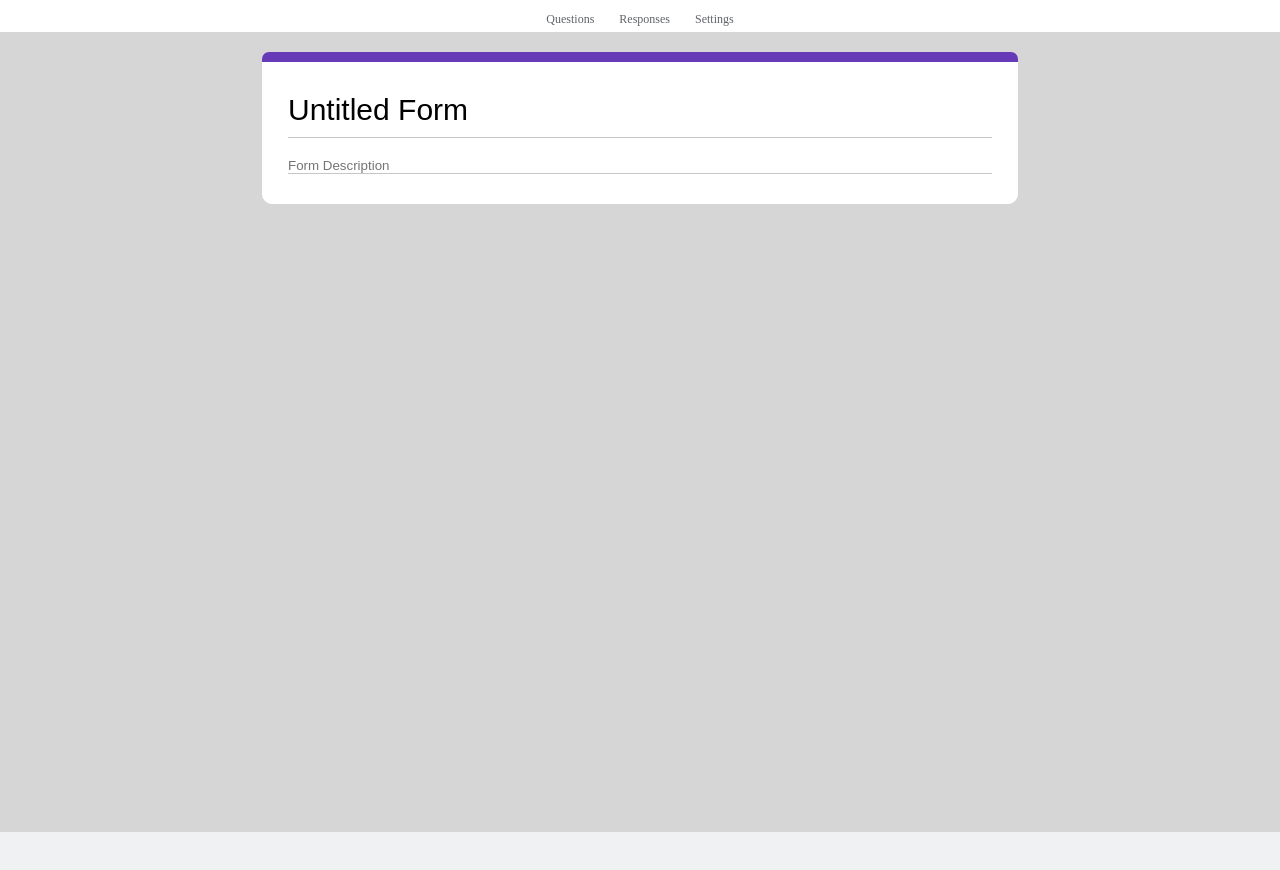
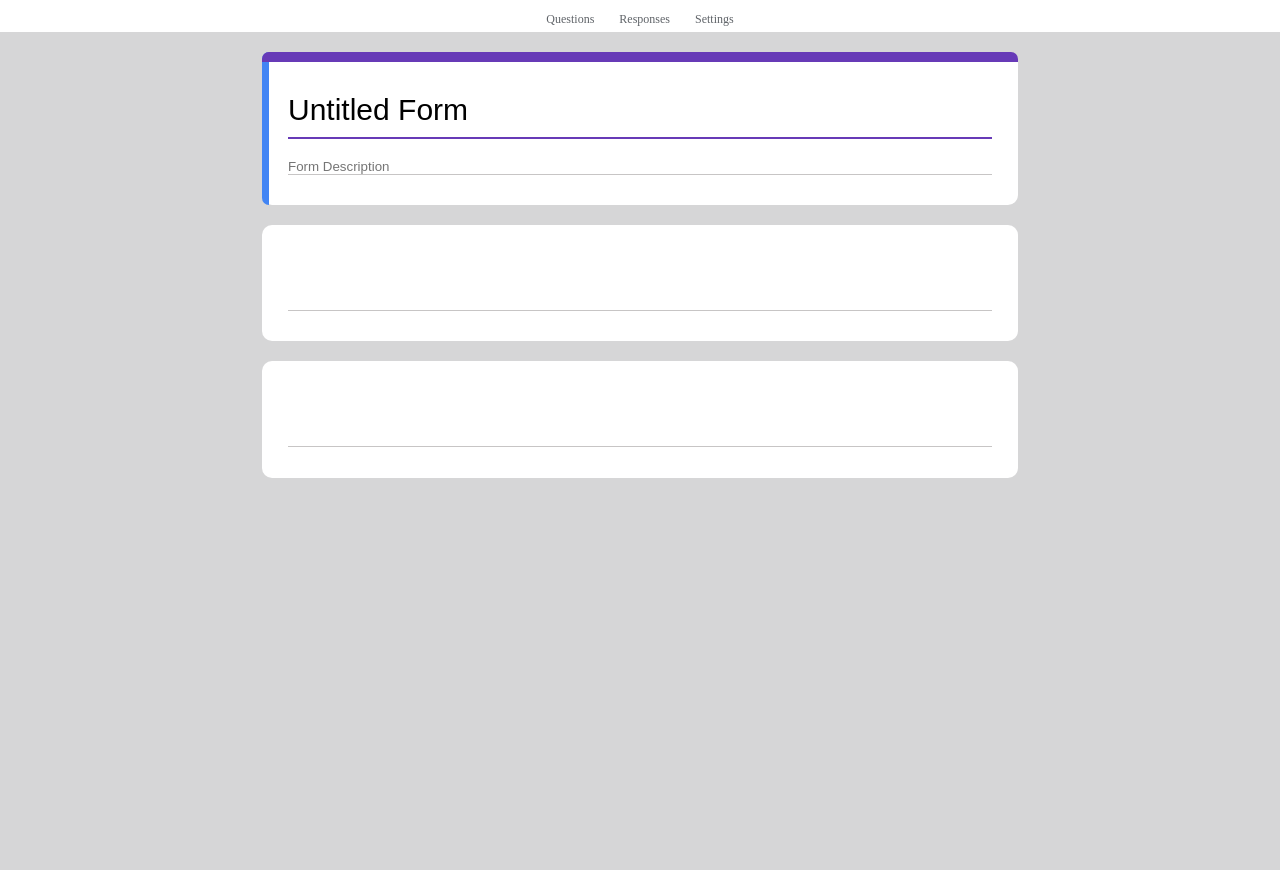
Before and after one commit to niloy8/G-FORM, a plain HTML site: page Html/form.html in a window 1280 px wide. Both pictures are taken after a click on the element 640 px from the left and 180 px from the top of the page. Shown: the part 52-922 px from the top of the page. Before the commit the page ends 884 px from the top, so only its background shows below. Drawn offline with Linux system fonts and the light colour scheme.

Commit message:
added daynamic sidebar

```diff
--- a/Html/form.html
+++ b/Html/form.html
@@ -19,6 +19,7 @@
                             alt=""></a>
                 </div>
                 <input type="text">
+                <div class="title-underline"></div>
             </div>
 
             <div class="hello">
@@ -27,8 +28,6 @@
                         <path
                             d="M6,8c1.1,0 2,-0.9 2,-2s-0.9,-2 -2,-2 -2,0.9 -2,2 0.9,2 2,2zM12,20c1.1,0 2,-0.9 2,-2s-0.9,-2 -2,-2 -2,0.9 -2,2 0.9,2 2,2zM6,20c1.1,0 2,-0.9 2,-2s-0.9,-2 -2,-2 -2,0.9 -2,2 0.9,2 2,2zM6,14c1.1,0 2,-0.9 2,-2s-0.9,-2 -2,-2 -2,0.9 -2,2 0.9,2 2,2zM12,14c1.1,0 2,-0.9 2,-2s-0.9,-2 -2,-2 -2,0.9 -2,2 0.9,2 2,2zM16,6c0,1.1 0.9,2 2,2s2,-0.9 2,-2 -0.9,-2 -2,-2 -2,0.9 -2,2zM12,8c1.1,0 2,-0.9 2,-2s-0.9,-2 -2,-2 -2,0.9 -2,2 0.9,2 2,2zM18,14c1.1,0 2,-0.9 2,-2s-0.9,-2 -2,-2 -2,0.9 -2,2 0.9,2 2,2zM18,20c1.1,0 2,-0.9 2,-2s-0.9,-2 -2,-2 -2,0.9 -2,2 0.9,2 2,2z">
                         </path>
-
-
                     </svg>
                 </div>
                 <div>
@@ -44,17 +43,27 @@
 
     </header>
     <!-- creating google form -->
-    <section class="container">
+    <form class="container">
         <div class="create-form">
             <div class="form-description">
                 <input type="text">
                 <input type="text" placeholder="Form Description">
             </div>
         </div>
-
-    </section>
-
+        <!-- making question section -->
+        <div class="create-form question-section">
+            <div class="form-description">
+                <input type="text">
+            </div>
+        </div>
+        <div class="create-form question-section">
+            <div class="form-description">
+                <input type="text">
+            </div>
+        </div>
+    </form>
     <script src="../js/untitled.js"></script>
+    <script src="../js/focused.js"></script>
 </body>
 
 </html>
--- a/css/form.css
+++ b/css/form.css
@@ -91,10 +91,10 @@ header {
 /* creating a form */
 .container {
     background: #a09c9c52;
-    height: 100vh;
     display: flex;
-    justify-content: center;
-
+    align-items: center;
+    flex-direction: column;
+    height: 100vw;
 }
 
 .create-form {
@@ -139,6 +139,17 @@ header {
     visibility: hidden;
 }
 
+.form-description::after {
+    content: "";
+    position: absolute;
+    top: 0;
+    left: 0;
+    width: 7px;
+    height: 100%;
+    background-color: #4285f4;
+    border-radius: 10px 0 0 10px;
+    visibility: hidden;
+}
 
 .form-description {
     display: flex;
@@ -161,7 +172,34 @@ header {
 
 .form-description input:focus {
     outline: none;
+    border-bottom: 2px solid #673ab7;
+
+    transition: border-bottom 1s ease-in-out;
+    /* animation: border-grow 400ms ease-in-out; */
 }
 
 
-/* Creating title dynamically */
+
+/* creating dynamic sidebar */
+.question-section::before {
+    content: '';
+    background: none;
+}
+
+
+
+.question-focused::after {
+    visibility: visible;
+}
+
+.create-form:focus-within::after {
+    visibility: visible;
+}
+
+.focused::after {
+    visibility: visible;
+}
+
+/* Creating title underline dynamically */
+
+.title-underline {}
--- /dev/null
+++ b/js/focused.js
@@ -0,0 +1,26 @@
+let createForm = document.querySelectorAll('.create-form')
+let formDes = document.querySelectorAll('.form-description')
+const handleSidebar = e => {
+    createForm.forEach(e => {
+        e.classList.remove('focused')
+        e.classList.remove('question-focused')
+    })
+    formDes.forEach(e => {
+        e.classList.remove('focused')
+        e.classList.remove('question-focused')
+    })
+    e.target.classList.add("focused")
+}
+
+const handleLoad = (e) => {
+    console.log(e.target);
+    e.target.classList.add("question-focused")
+}
+
+createForm.forEach(element => {
+    element.addEventListener('click', handleSidebar)
+});
+
+window.addEventListener('load', () => {
+    handleLoad({ target: createForm[1] })
+})
--- a/js/untitled.js
+++ b/js/untitled.js
@@ -4,7 +4,7 @@ const form = document.querySelector('.form input')
 const title = "Untitled Form"
 form.value = title
 const formInput = document.querySelector('.form-description input')
-console.log(formInput);
+
 formInput.value = form.value
 
 const handleFoucsChange = e => {
```
